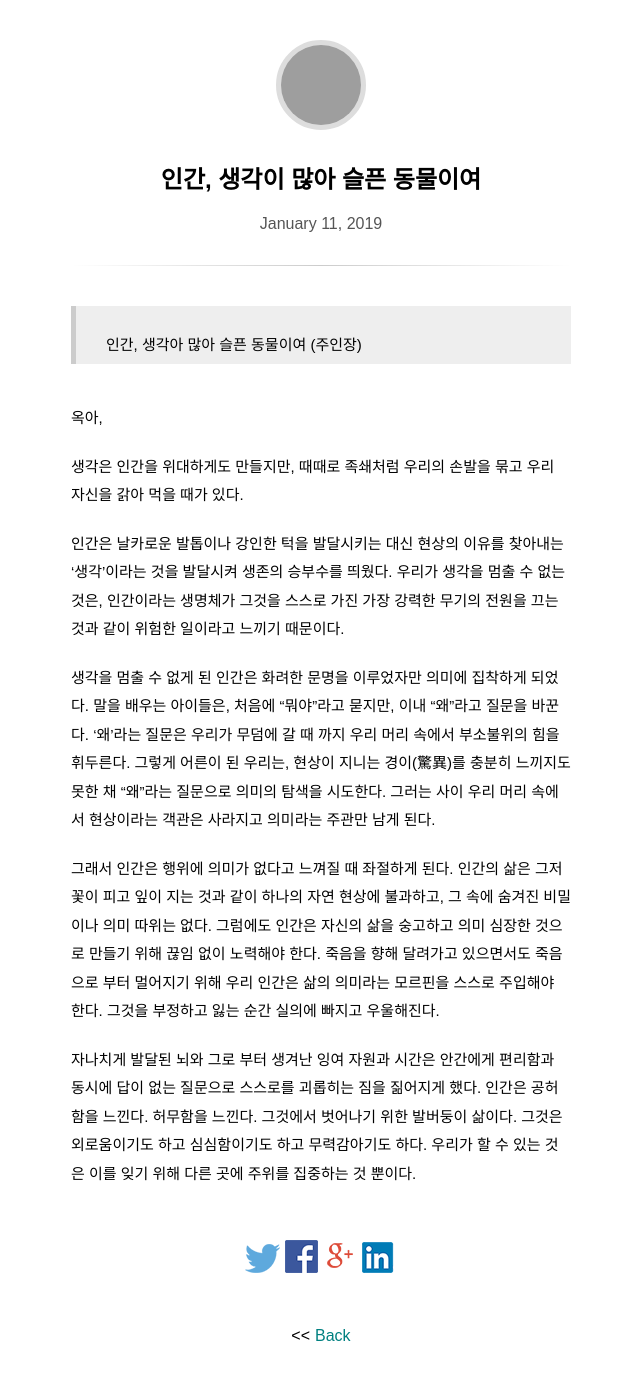
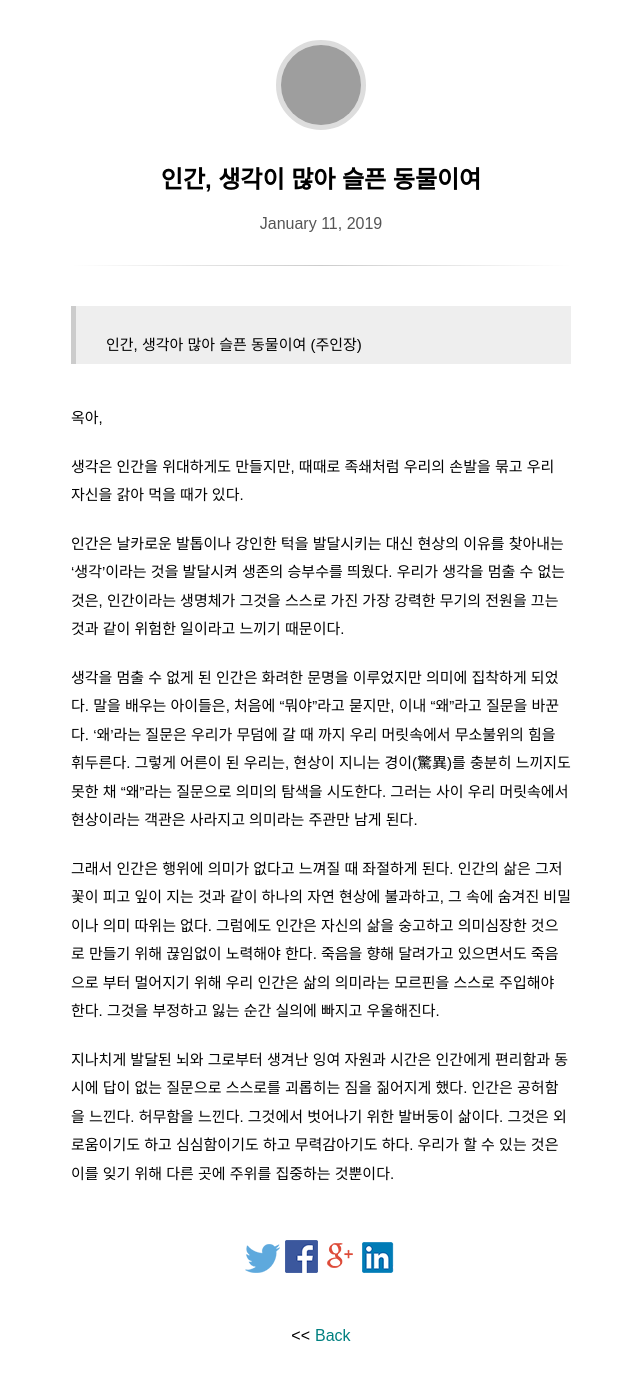
Before and after one commit to pinedance/blog, a Jekyll site: the page built from _posts/2019/01-06/2019-01-11-인간-생각이-많아-슬픈-동물이여.md, in a window 1280 px wide. Shown: the whole page, without its empty margins (319-959 px from the left). Built offline with Jekyll 4.4.1, drawn with Linux system fonts in a browser that asks for light colours; some web fonts are replaced; comment, search, counter and statistics services are not loaded; grey boxes are pictures that could not be loaded.

Commit message:
update recent post

```diff
--- a/_posts/2019/01-06/2019-01-11-인간-생각이-많아-슬픈-동물이여.md
+++ b/_posts/2019/01-06/2019-01-11-인간-생각이-많아-슬픈-동물이여.md
@@ -12,8 +12,8 @@ categories: 옥이에게
 
 인간은 날카로운 발톱이나 강인한 턱을 발달시키는 대신 현상의 이유를 찾아내는 '생각'이라는 것을 발달시켜 생존의 승부수를 띄웠다. 우리가 생각을 멈출 수 없는 것은, 인간이라는 생명체가 그것을 스스로 가진 가장 강력한 무기의 전원을 끄는 것과 같이 위험한 일이라고 느끼기 때문이다.
 
-생각을 멈출 수 없게 된 인간은 화려한 문명을 이루었자만  의미에 집착하게 되었다. 말을 배우는 아이들은, 처음에 "뭐야"라고 묻지만, 이내 "왜"라고 질문을 바꾼다. '왜'라는 질문은 우리가 무덤에 갈 때 까지 우리 머리 속에서 부소불위의 힘을 휘두른다. 그렇게 어른이 된 우리는, 현상이 지니는 경이(驚異)를 충분히 느끼지도 못한 채 "왜"라는 질문으로 의미의 탐색을 시도한다. 그러는 사이 우리 머리 속에서 현상이라는 객관은 사라지고 의미라는 주관만 남게 된다.
+생각을 멈출 수 없게 된 인간은 화려한 문명을 이루었지만  의미에 집착하게 되었다. 말을 배우는 아이들은, 처음에 "뭐야"라고 묻지만, 이내 "왜"라고 질문을 바꾼다. '왜'라는 질문은 우리가 무덤에 갈 때 까지 우리 머릿속에서 무소불위의 힘을 휘두른다. 그렇게 어른이 된 우리는, 현상이 지니는 경이(驚異)를 충분히 느끼지도 못한 채 "왜"라는 질문으로 의미의 탐색을 시도한다. 그러는 사이 우리 머릿속에서 현상이라는 객관은 사라지고 의미라는 주관만 남게 된다.
 
-그래서 인간은 행위에 의미가 없다고 느껴질 때 좌절하게 된다. 인간의 삶은 그저 꽃이 피고 잎이 지는 것과 같이 하나의 자연 현상에 불과하고, 그 속에 숨겨진 비밀이나 의미 따위는 없다. 그럼에도 인간은 자신의 삶을 숭고하고 의미 심장한 것으로 만들기 위해 끊임 없이 노력해야 한다. 죽음을 향해 달려가고 있으면서도 죽음으로 부터 멀어지기 위해 우리 인간은 삶의 의미라는 모르핀을 스스로 주입해야 한다. 그것을 부정하고 잃는 순간 실의에 빠지고 우울해진다.
+그래서 인간은 행위에 의미가 없다고 느껴질 때 좌절하게 된다. 인간의 삶은 그저 꽃이 피고 잎이 지는 것과 같이 하나의 자연 현상에 불과하고, 그 속에 숨겨진 비밀이나 의미 따위는 없다. 그럼에도 인간은 자신의 삶을 숭고하고 의미심장한 것으로 만들기 위해 끊임없이 노력해야 한다. 죽음을 향해 달려가고 있으면서도 죽음으로 부터 멀어지기 위해 우리 인간은 삶의 의미라는 모르핀을 스스로 주입해야 한다. 그것을 부정하고 잃는 순간 실의에 빠지고 우울해진다.
 
-자나치게 발달된 뇌와 그로 부터 생겨난 잉여 자원과 시간은 안간에게 편리함과 동시에 답이 없는 질문으로 스스로를 괴롭히는 짐을 짊어지게 했다. 인간은 공허함을 느낀다. 허무함을 느낀다. 그것에서 벗어나기 위한 발버둥이 삶이다. 그것은 외로움이기도 하고 심심함이기도 하고 무력감아기도 하다. 우리가 할 수 있는 것은 이를 잊기 위해 다른 곳에 주위를 집중하는 것 뿐이다.
+지나치게 발달된 뇌와 그로부터 생겨난 잉여 자원과 시간은 인간에게 편리함과 동시에 답이 없는 질문으로 스스로를 괴롭히는 짐을 짊어지게 했다. 인간은 공허함을 느낀다. 허무함을 느낀다. 그것에서 벗어나기 위한 발버둥이 삶이다. 그것은 외로움이기도 하고 심심함이기도 하고 무력감아기도 하다. 우리가 할 수 있는 것은 이를 잊기 위해 다른 곳에 주위를 집중하는 것뿐이다.
```
